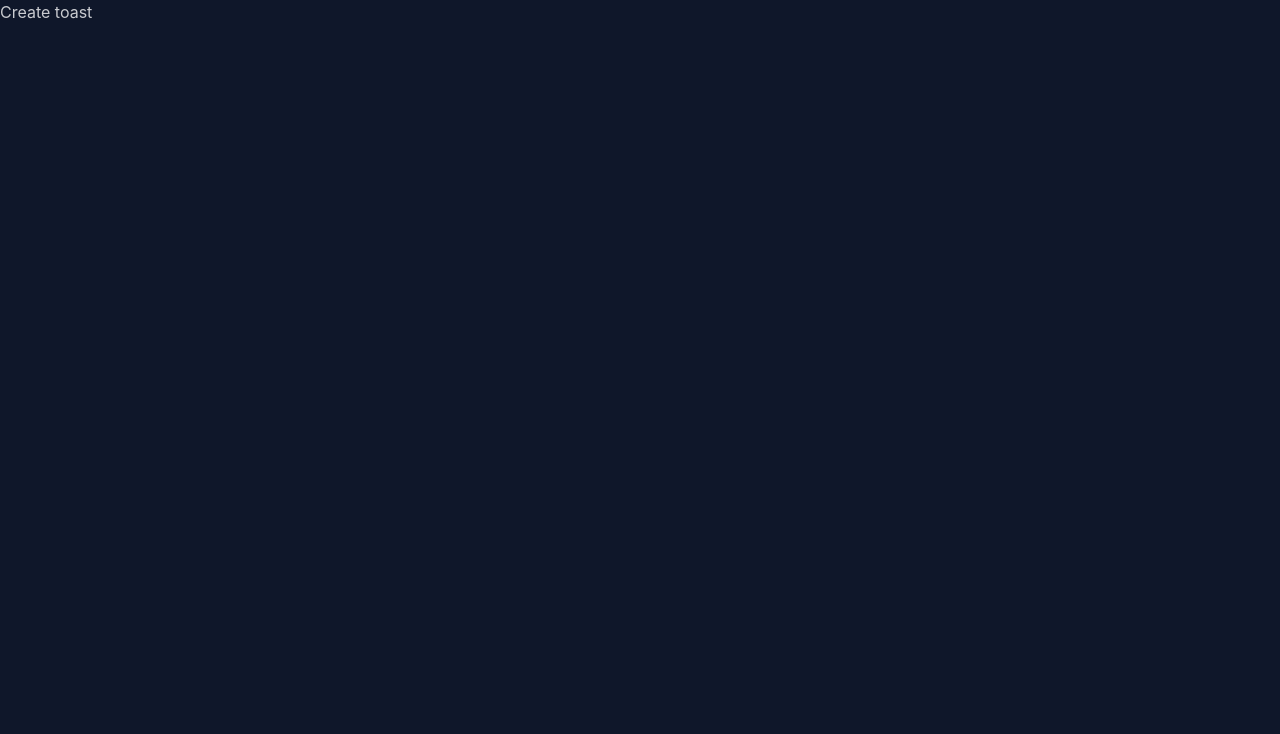
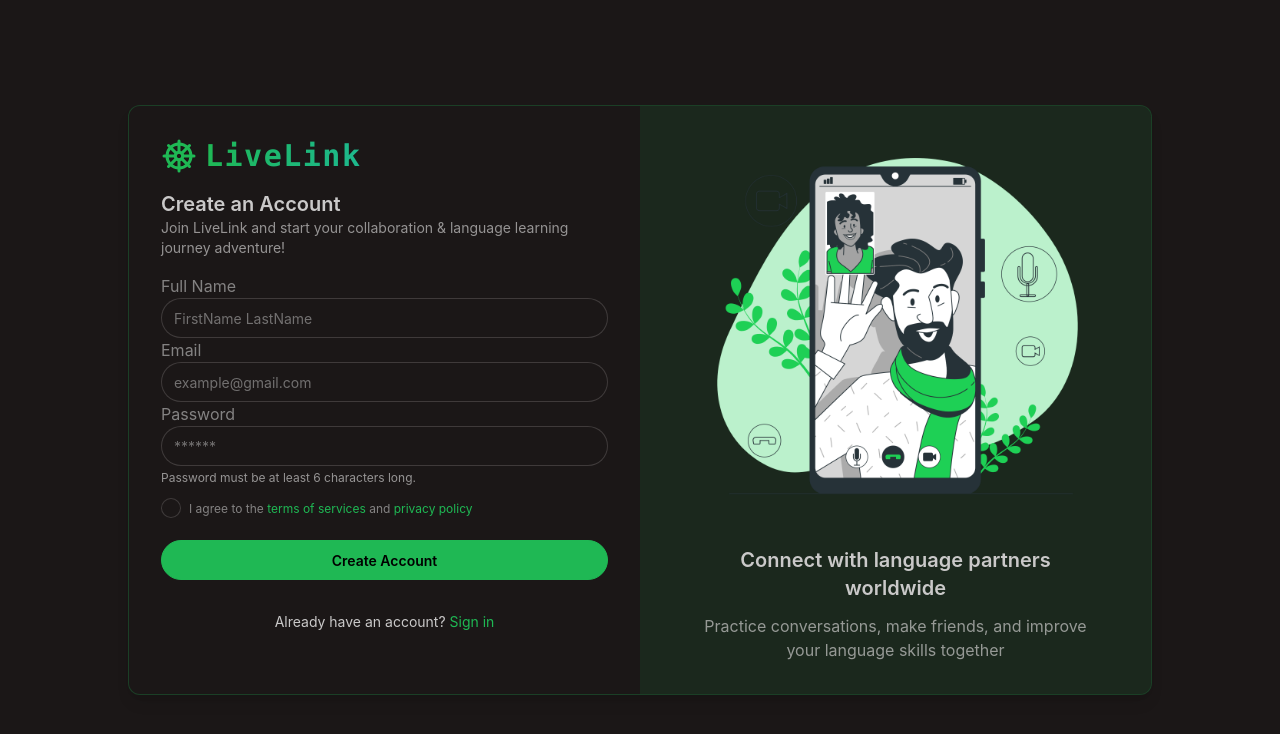
Before and after one commit to PIYUSHA0440C/LiveLink-InterSync-Frontend, a React app: page /signup in a window 1280 px wide. Shown: the top 734 px of the page. Built offline with nearby package versions, Linux system fonts and the light colour scheme; no server answers; the HTML template or start-up script is replaced by a standard one.

Commit message:
Signup Page Done.

```diff
--- a/package.json
+++ b/package.json
@@ -11,6 +11,9 @@
   },
   "dependencies": {
     "@tailwindcss/vite": "^4.2.2",
+    "@tanstack/react-query": "^5.99.2",
+    "axios": "^1.15.1",
+    "lucide-react": "^1.8.0",
     "react": "^19.2.0",
     "react-dom": "^19.2.0",
     "react-hot-toast": "^2.6.0",
--- a/src/App.jsx
+++ b/src/App.jsx
@@ -1,5 +1,5 @@
 import React from 'react'
-import { Route, Routes } from 'react-router'
+import { Navigate, Route, Routes } from 'react-router'
 import HomePage from './pages/HomePage'
 import SignUpPage from './pages/SignUpPage'
 import LoginPage from './pages/LoginPage'
@@ -8,22 +8,35 @@ import CallPage from './pages/CallPage'
 import OnBoardingPage from './pages/OnBoardingPage'
 import ChatPage from './pages/ChatPage'
 
-import toast, { Toaster } from 'react-hot-toast'
+import { Toaster } from 'react-hot-toast'
+import { useQuery } from '@tanstack/react-query'
+import { axiosInstance } from './lib/axios'
 
 const App = () => {
+
+  const { data: authData, isLoading, error } = useQuery({
+    queryKey: ['authUser'],
+    queryFn: async () => {
+      const res = await axiosInstance.get("/auth/me");
+      return res.data;
+    },
+    retry: false,
+  })
+
+  const authUser = authData?.user;
+
+
   return (
     <div className='h-screen' data-theme="night">
       <Routes>
-        <Route path='/' element={<HomePage />} />
-        <Route path='/signup' element={<SignUpPage />} />
-        <Route path='/login' element={<LoginPage />} />
-        <Route path='/notifications' element={<NotificationsPage />} />
-        <Route path='/call' element={<CallPage />} />
-        <Route path='/chat' element={<ChatPage />} />
-        <Route path='/onboarding' element={<OnBoardingPage />} />
+        <Route path='/' element={authUser ? <HomePage /> : <Navigate to="/login" />} />
+        <Route path='/signup' element={!authUser ? <SignUpPage /> : <Navigate to="/" />} />
+        <Route path='/login' element={!authUser ? <LoginPage /> : <Navigate to="/" />} />
+        <Route path='/notifications' element={authUser ? <NotificationsPage /> : <Navigate to="/login" />} />
+        <Route path='/call' element={authUser ? <CallPage /> : <Navigate to="/login" />} />
+        <Route path='/chat' element={authUser ? <ChatPage /> : <Navigate to="/login" />} />
+        <Route path='/onboarding' element={authUser ? <OnBoardingPage /> : <Navigate to="/login" />} />
       </Routes>
-
-      <button onClick={() => toast.error("Hello World")}>Create toast</button>
       <Toaster />
     </div>
   )
--- /dev/null
+++ b/src/lib/api.js
@@ -0,0 +1,6 @@
+import { axiosInstance } from "./axios";
+
+export const signup = async (signupData) => {
+    const response = await axiosInstance.post("/auth/signup", signupData);
+    return response.data;
+}
--- /dev/null
+++ b/src/lib/axios.js
@@ -0,0 +1,6 @@
+import axios from "axios";
+
+export const axiosInstance = axios.create({
+  baseURL: "http://localhost:5001/api",
+  withCredentials: true,
+});
--- a/src/main.jsx
+++ b/src/main.jsx
@@ -2,12 +2,25 @@ import { StrictMode } from 'react'
 import { createRoot } from 'react-dom/client'
 import './index.css'
 import App from './App.jsx'
+
 import { BrowserRouter } from 'react-router'
+
+import {
+  useQuery,
+  useMutation,
+  useQueryClient,
+  QueryClient,
+  QueryClientProvider,
+} from '@tanstack/react-query'
+
+const queryClient = new QueryClient()
 
 createRoot(document.getElementById('root')).render(
   <StrictMode>
     <BrowserRouter>
-      <App />
+      <QueryClientProvider client={queryClient}>
+        <App />
+      </QueryClientProvider>
     </BrowserRouter>
   </StrictMode>,
 )
--- a/src/pages/HomePage.jsx
+++ b/src/pages/HomePage.jsx
@@ -3,7 +3,7 @@ import React from 'react'
 const HomePage = () => {
   return (
     <div>
-
+      home
     </div>
   )
 }
--- a/src/pages/SignUpPage.jsx
+++ b/src/pages/SignUpPage.jsx
@@ -1,8 +1,159 @@
-import React from 'react'
+import { useMutation, useQueryClient } from '@tanstack/react-query';
+import { ShipWheelIcon } from 'lucide-react';
+import React, { useState } from 'react'
+import { Link } from 'react-router-dom';
+import { signup } from '../lib/api';
 
 const SignUpPage = () => {
+
+  const [signupData, setSignupData] = useState({
+    fullName: "",
+    email: "",
+    password: ""
+  })
+
+  const queryClient = useQueryClient();
+
+  const { mutate: signupMutation, isPending, error } = useMutation({
+    mutationFn: signup,
+    onSuccess: () => queryClient.invalidateQueries({ queryKey: ["authUser"] }),
+  })
+
+  const handleSignup = async (e) => {
+    e.preventDefault();
+    signupMutation(signupData);
+  }
+
   return (
-    <div>
+    <div className='h-screen flex items-center justify-center p-4 sm:p-4 md:p-8' data-theme="forest">
+      <div className='border border-primary/25 flex flex-col lg:flex-row w-full max-w-5xl mx-auto bg-base-100 rounded-xl shadow-lg overflow-hidden'>
+
+        {/* SIGNUP FORM - LEFT SIDE */}
+
+        <div className='w-full lg:w-1/2 p-4 sm:p-8 flex flex-col'>
+          {/* LOGO */}
+          <div className='mb-4 flex items-center justify-start gap-2'>
+            <ShipWheelIcon className='size-9 text-primary' />
+            <span className='text-3xl font-bold font-mono bg-clip-text text-transparent bg-linear-to-r from-primary to-secondary tracking-wider'>
+              LiveLink
+            </span>
+          </div>
+
+          {/* ERROR MESSAGE IF ANY */}
+          {error && (
+            <div className='alert alert-error mb-4'>
+              <span>{error.response.data.message}</span>
+            </div>
+          )}
+
+          <div className='w-full'>
+            <form onSubmit={handleSignup}>
+              <div className='space-y-4'>
+                <div>
+                  <h2 className='text-xl font-semibold'> Create an Account</h2>
+                  <p className='text-sm opacity-70'>
+                    Join LiveLink and start your collaboration & language learning journey adventure!
+                  </p>
+                </div>
+
+                <div className='space-y-3'>
+                  <div className='form-control w-full'>
+
+                    {/* Full Name */}
+                    <label className='label'>
+                      <span className='label-text'>Full Name</span>
+                    </label>
+                    <input
+                      type="text"
+                      placeholder='FirstName LastName'
+                      className='input input-bordered w-full'
+                      value={signupData.fullName}
+                      onChange={(e) => setSignupData({ ...signupData, fullName: e.target.value })}
+                    />
+
+                    {/* Email */}
+                    <label className='label'>
+                      <span className='label-text'>Email</span>
+                    </label>
+                    <input
+                      type="email"
+                      placeholder='example@gmail.com'
+                      className='input input-bordered w-full'
+                      value={signupData.email}
+                      onChange={(e) => setSignupData({ ...signupData, email: e.target.value })}
+                    />
+
+                    {/* Password */}
+                    <label className='label'>
+                      <span className='label-text'>Password</span>
+                    </label>
+                    <input
+                      type="password"
+                      placeholder='******'
+                      className='input input-bordered w-full'
+                      value={signupData.password}
+                      onChange={(e) => setSignupData({ ...signupData, password: e.target.value })}
+                    />
+                    <p className='text-xs opacity-70 mt-1'>
+                      Password must be at least 6 characters long.
+                    </p>
+                  </div>
+
+                  <div className='form-control'>
+                    <label className='label cursor-pointer justify-start gap-2'>
+                      <input type="checkbox" className='checkbox checkbox-sm' required />
+                      <span className='text-xs leading-tight'>
+                        I agree to the{" "}
+                        <span className='range-primary hover:underline'>terms of services</span> and {" "}
+                        <span className='range-primary hover:underline'>privacy policy</span>
+                      </span>
+                    </label>
+                  </div>
+                </div>
+
+                {/* Button */}
+                <button className='btn btn-primary w-full' type='submit'>
+                  {isPending ? (
+                    <>
+                      <span className='loading loading-spinner loading-xs'></span>
+                      Loading...
+                    </>
+                  ) : (
+                    "Create Account"
+                  )}
+                </button>
+
+                <div className='text-center mt-4'>
+                  <p className='text-sm'>
+                    Already have an account?{" "}
+                    <Link to="/login" className='text-primary hover:underline'>
+                      Sign in
+                    </Link>
+                  </p>
+                </div>
+              </div>
+            </form>
+
+          </div>
+        </div>
+
+        {/* SIGNUP FORM - RIGHT SIDE */}
+        <div className='hidden lg:flex w-full lg:w-1/2 bg-primary/10 items-center justify-center'>
+          <div className='max-w-md p-8'>
+            {/* Illustration */}
+            <div className='relative aspect-square max-w-sm mx-auto'>
+              <img src="/i.png" alt="Language Collection Illustration" className='w-full h-full' />
+            </div>
+
+            <div className='text-center space-y-3 mt-6'>
+              <h2 className='text-xl font-semibold'>Connect with language partners worldwide</h2>
+              <p className='opacity-70'>Practice conversations, make friends, and improve your language skills together</p>
+            </div>
+          </div>
+
+        </div>
+
+      </div>
 
     </div>
   )
```
Also changed, not shown: public/i.png (added), 1 other file (tests, documents, lock files or other folders).
